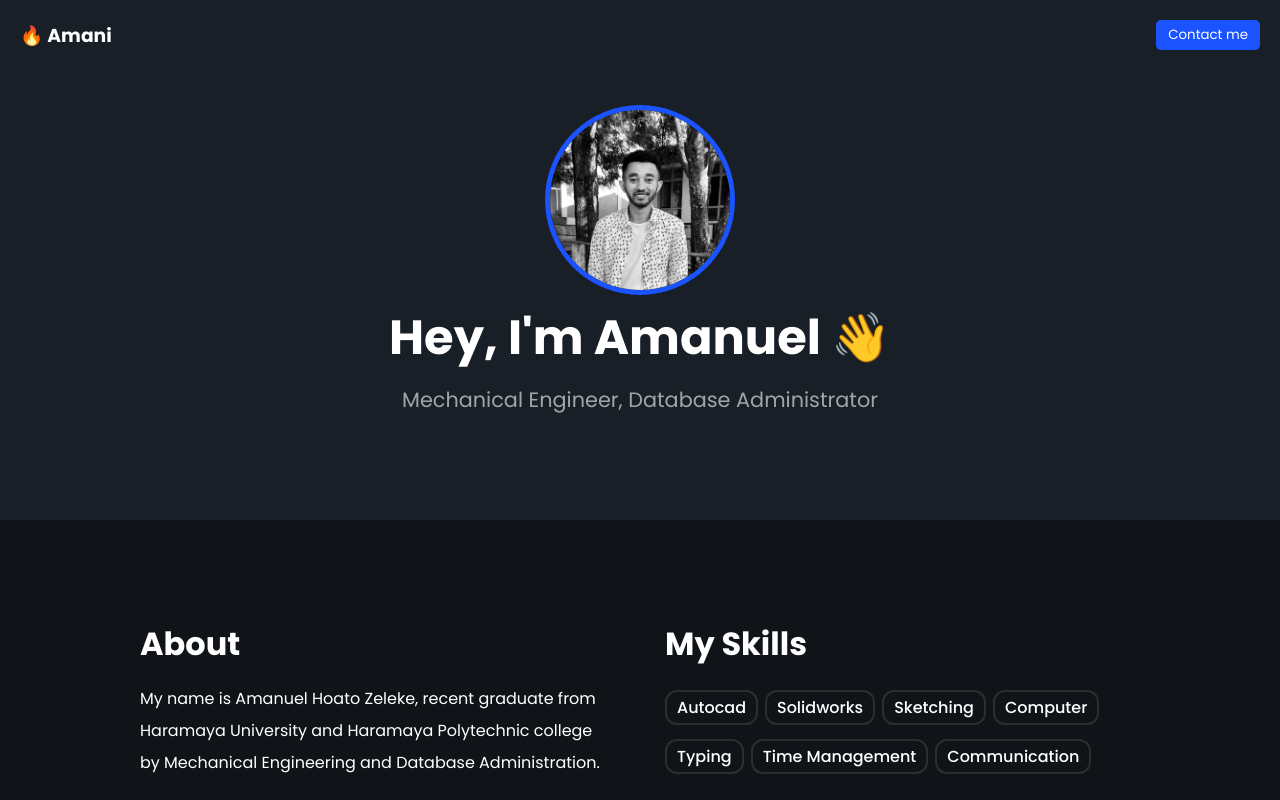
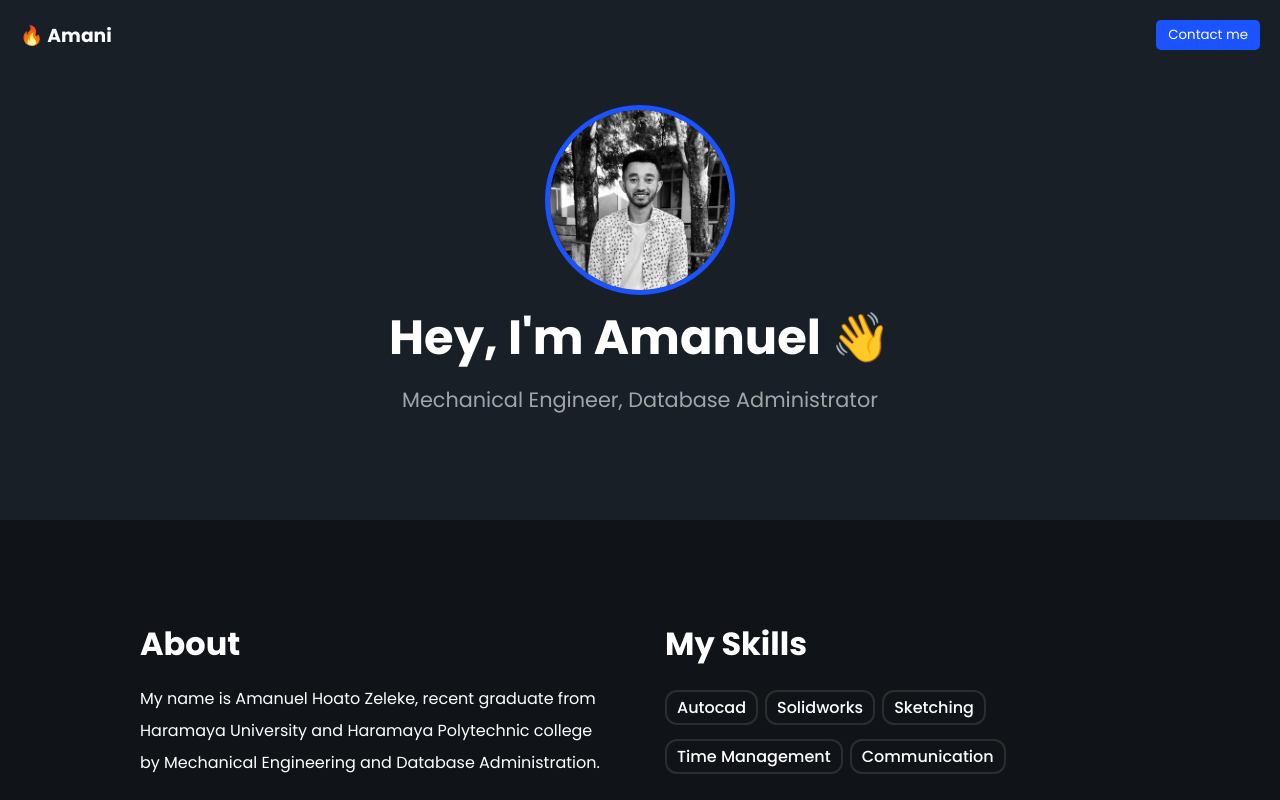
Before and after one commit to AmuBest/port, a plain HTML site: page index.html in a window 1280 px wide. Shown: the top 800 px of the page. Drawn offline with Linux system fonts and the light colour scheme.

Commit message:
Update index.html

```diff
--- a/index.html
+++ b/index.html
@@ -44,8 +44,6 @@
             <li>Autocad</li>
             <li>Solidworks</li>
             <li>Sketching</li>
-            <li>Computer</li>
-            <li>Typing</li>
             <li>Time Management</li>
             <li>Communication</li>
           </ul>
```
